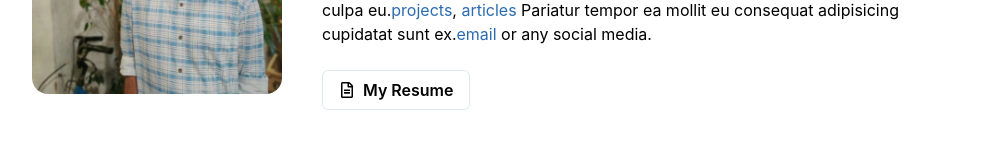
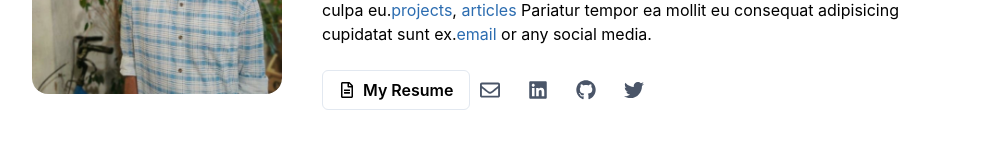
Before and after one commit to kernelpanic77/kernelpanic77.github.io, a Next.js app: page / in a window 1280 px wide. Shown: the part 424-584 px from the top of the page, without its empty margins (138-1139 px from the left). Built offline with nearby package versions, Linux system fonts and the light colour scheme.

Commit message:
feat: made some more layout changes

```diff
--- a/pages/experience.js
+++ b/pages/experience.js
@@ -82,7 +82,7 @@ export default function Experience() {
             <VStack
               spacing={4}
               marginTop={3}
-              marginBottom={6}
+              marginBottom={1}
               align="left"
               mx={[0, 0, 6]}
               mt={12}
@@ -106,7 +106,7 @@ export default function Experience() {
               <ExperienceCard
                 companyName="Indywise"
                 companyLink="https://indywise.com"
-                designation="Software Developer Intern"
+                designation="SDE Intern"
                 about="CovIntel"
                 src="/images/indywise.png"
                 alt="Chaos"
--- a/pages/index.js
+++ b/pages/index.js
@@ -10,6 +10,8 @@ import {
   Skeleton,
   Button,
   Divider,
+  IconButton,
+  ButtonGroup,
 } from "@chakra-ui/react";
 import { ArrowForwardIcon } from "@chakra-ui/icons";
 import { FaRegFileAlt } from "react-icons/fa";
@@ -18,6 +20,7 @@ import { linkColor } from "../styles/darkMode";
 import Container from "../components/Container";
 import ProjectCard from "../components/ProjectCard";
 import BlogPost from "../components/BlogPost";
+import { FaRegEnvelope, FaGithub, FaLinkedin, FaTwitter } from "react-icons/fa";
 
 const url = "https://google.com";
 const title = "Home - Ishan";
@@ -133,6 +136,37 @@ export default function Home() {
                   </Button>
                 </ChakraLink>
               </a>
+
+              <ButtonGroup variant="ghost" color="gray.600">
+                <IconButton
+                  borderRadius="10px"
+                  as="a"
+                  href="mailto:sai.rithwik@iiitb.ac.in"
+                  aria-label="eMail"
+                  icon={<FaRegEnvelope fontSize="20px" />}
+                />
+                <IconButton
+                  borderRadius="10px"
+                  as="a"
+                  href="https://www.linkedin.com/in/sai-rithwik-m/"
+                  aria-label="LinkedIn"
+                  icon={<FaLinkedin fontSize="20px" />}
+                />
+                <IconButton
+                  borderRadius="10px"
+                  as="a"
+                  href="https://github.com/DaKeiser"
+                  aria-label="GitHub"
+                  icon={<FaGithub fontSize="20px" />}
+                />
+                <IconButton
+                  borderRadius="10px"
+                  as="a"
+                  href="https://twitter.com/DaKeiser"
+                  aria-label="Twitter"
+                  icon={<FaTwitter fontSize="20px" />}
+                />
+              </ButtonGroup>
             </Flex>
           </Flex>
         </Flex>
```
Also changed, not shown: components/ExperienceCard.js (+7 -1 lines), pages/about.js (+11 -0 lines).
